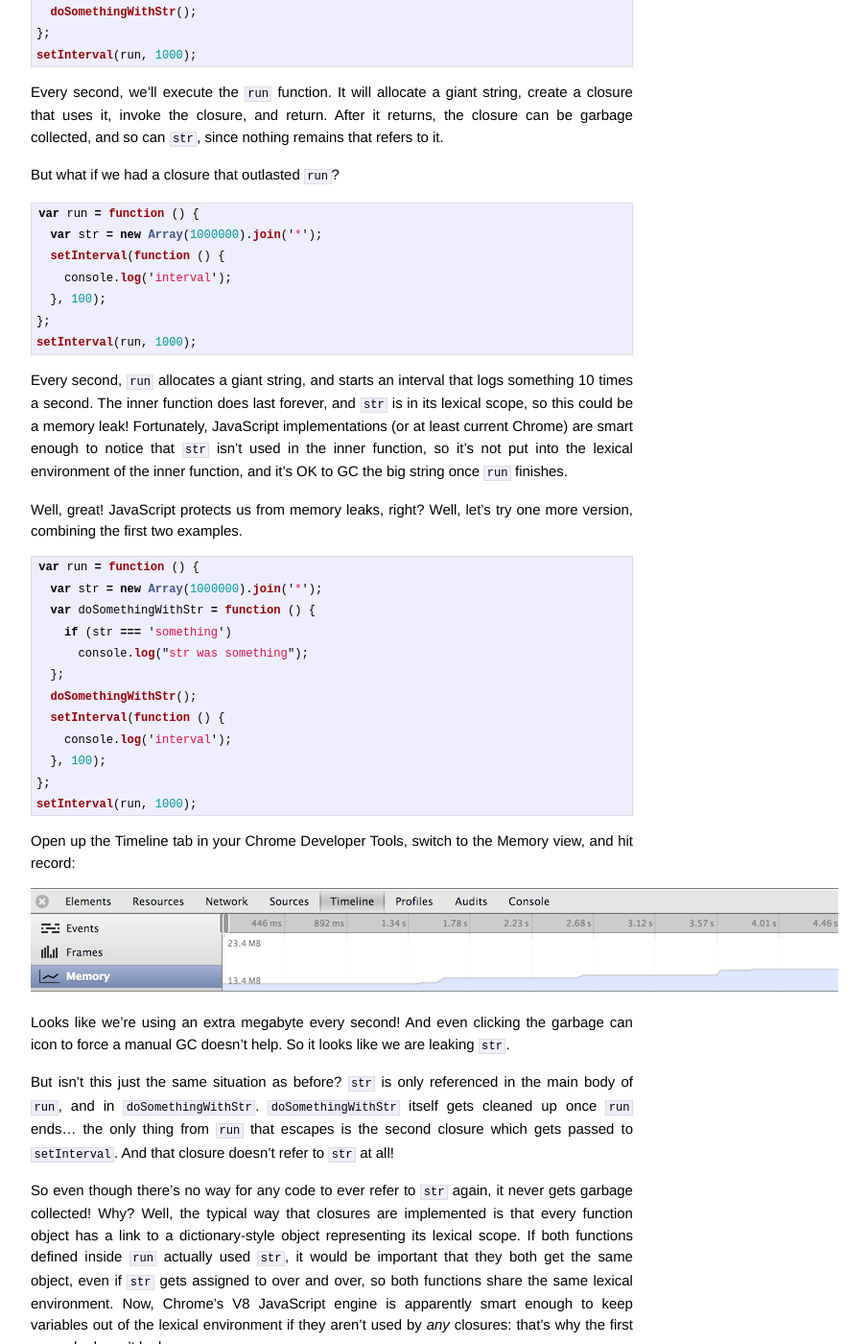
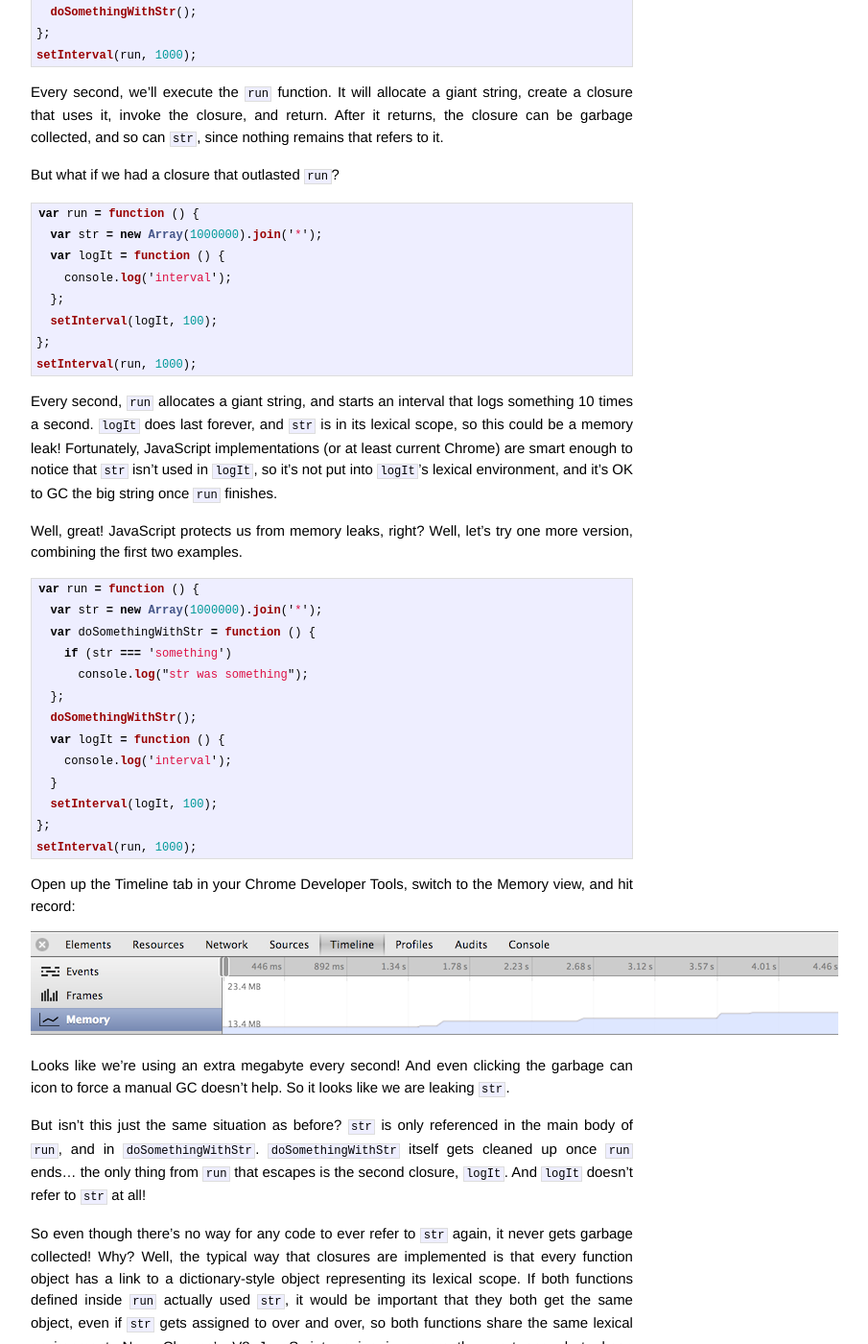
Before and after one commit to glasser/glasser.github.io, a Jekyll site: the page built from _posts/2013-06-27-surprising-javascript-memory-leak.md, in a window 1280 px wide and 1400 px high, scrolled down 599 px. Shown: the whole window at 96% size, without its empty margins (294-1199 px from the left). Built offline with Jekyll 4.4.1, drawn with Linux system fonts in a browser that asks for light colours.

Commit message:
Give the second function a name

```diff
--- a/_posts/2013-06-27-surprising-javascript-memory-leak.md
+++ b/_posts/2013-06-27-surprising-javascript-memory-leak.md
@@ -41,20 +41,20 @@
 {% highlight js %}
 var run = function () {
   var str = new Array(1000000).join('*');
-  setInterval(function () {
+  var logIt = function () {
     console.log('interval');
-  }, 100);
+  };
+  setInterval(logIt, 100);
 };
 setInterval(run, 1000);
 {% endhighlight %}
 
 Every second, `run` allocates a giant string, and starts an interval that logs
-something 10 times a second. The inner function does last forever, and `str` is
-in its lexical scope, so this could be a memory leak! Fortunately, JavaScript
+something 10 times a second. `logIt` does last forever, and `str` is in its
+lexical scope, so this could be a memory leak! Fortunately, JavaScript
 implementations (or at least current Chrome) are smart enough to notice that
-`str` isn't used in the inner function, so it's not put into the lexical
-environment of the inner function, and it's OK to GC the big string once `run`
-finishes.
+`str` isn't used in `logIt`, so it's not put into `logIt`'s lexical environment,
+and it's OK to GC the big string once `run` finishes.
 
 Well, great! JavaScript protects us from memory leaks, right? Well, let's try
 one more version, combining the first two examples.
@@ -67,9 +67,10 @@
       console.log("str was something");
   };
   doSomethingWithStr();
-  setInterval(function () {
+  var logIt = function () {
     console.log('interval');
-  }, 100);
+  }
+  setInterval(logIt, 100);
 };
 setInterval(run, 1000);
 {% endhighlight %}
@@ -86,8 +87,7 @@
 But isn't this just the same situation as before? `str` is only referenced in
 the main body of `run`, and in `doSomethingWithStr`. `doSomethingWithStr` itself
 gets cleaned up once `run` ends... the only thing from `run` that escapes is the
-second closure which gets passed to `setInterval`. And that closure doesn't
-refer to `str` at all!
+second closure, `logIt`. And `logIt` doesn't refer to `str` at all!
 
 So even though there's no way for any code to ever refer to `str` again, it
 never gets garbage collected! Why? Well, the typical way that closures are
```
